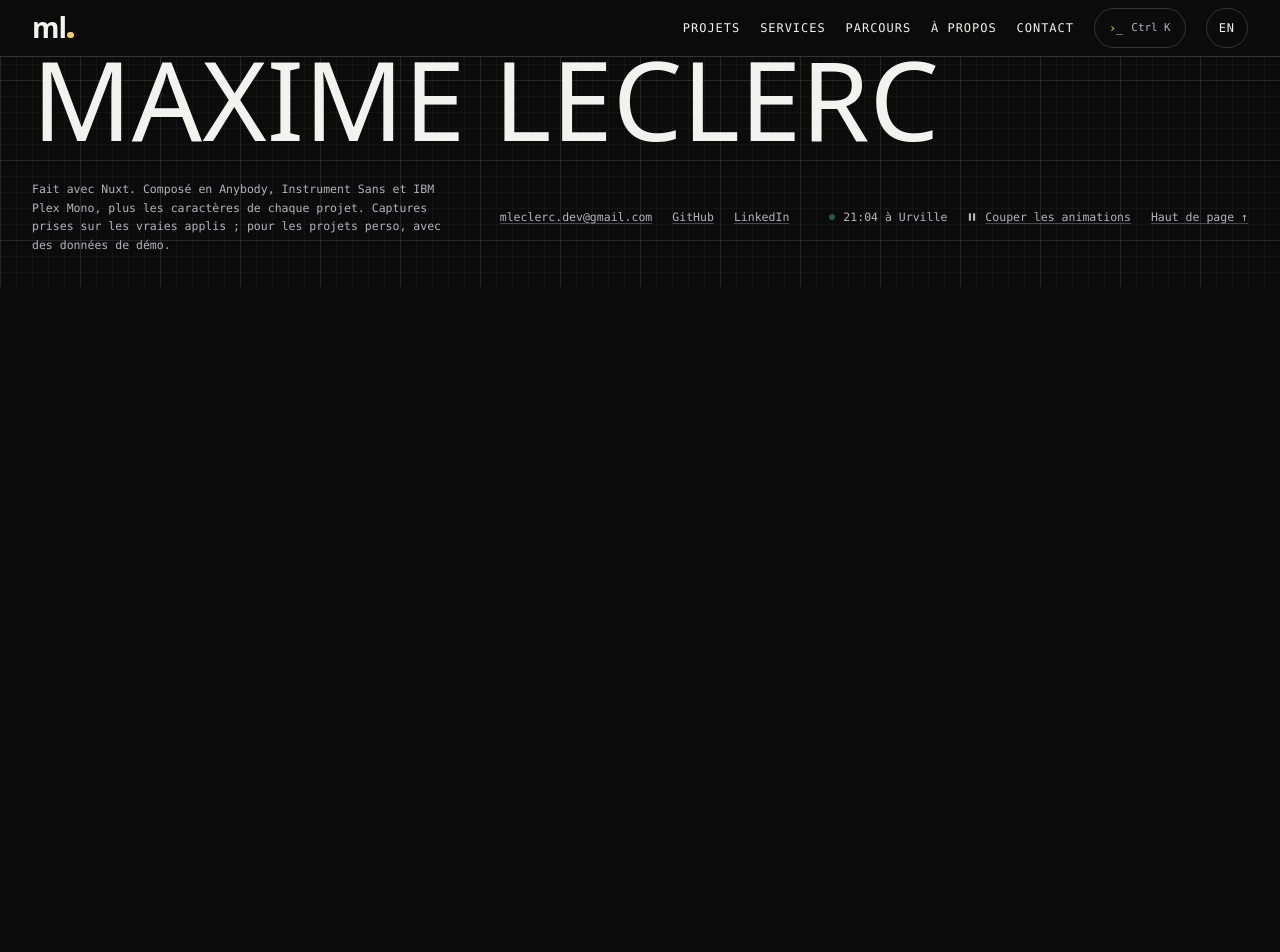
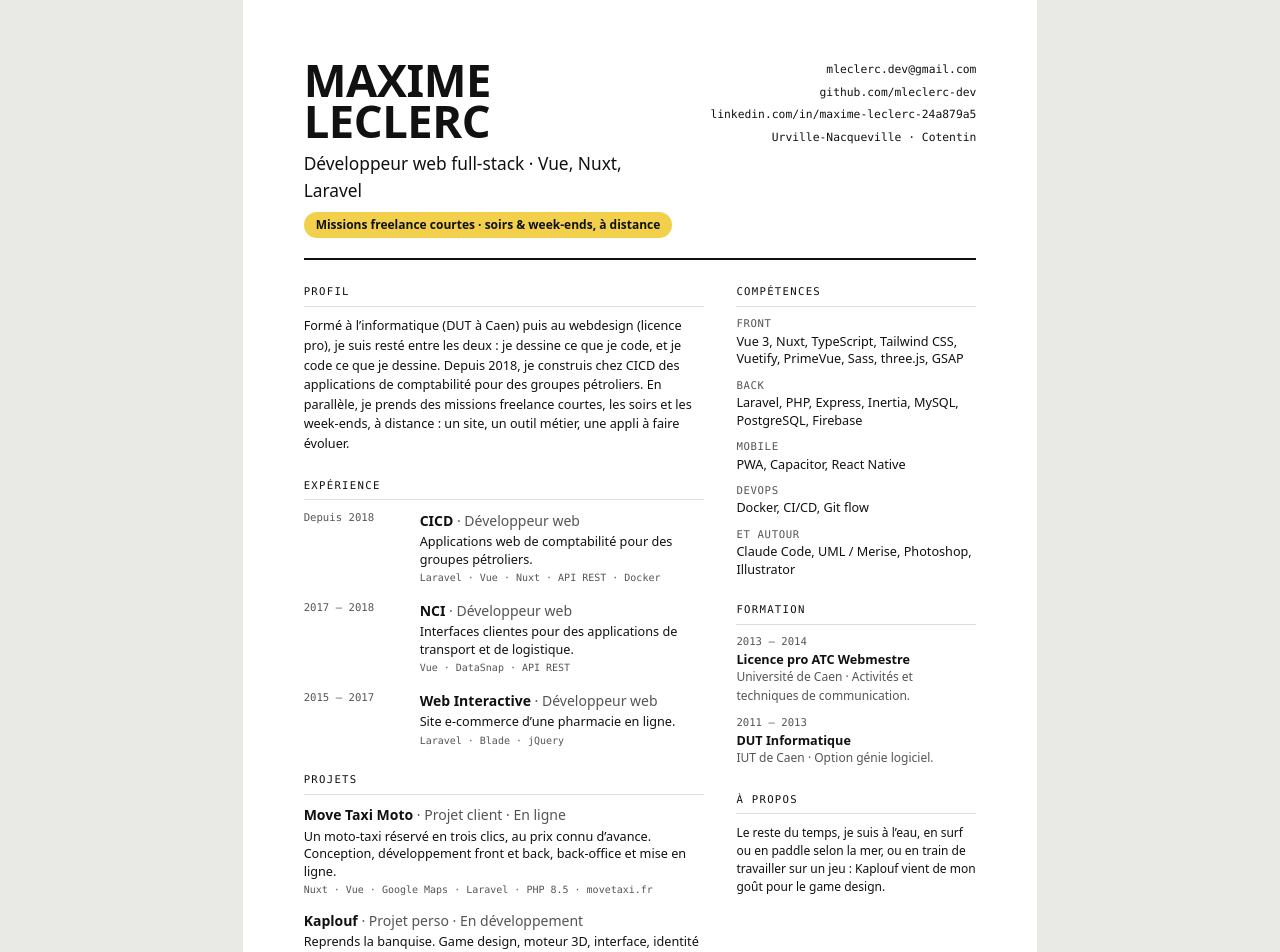
Before and after one commit to mleclerc-dev/portfolio, a Nuxt app: page /cv in a window 1280 px wide. Shown: the top 952 px of the page. Before the commit the page ends 800 px from the top, so only its background shows below. Built offline with nearby package versions, Linux system fonts and the light colour scheme.

Commit message:
feat(cv): add printable CV and PDF exports

```diff
--- /dev/null
+++ b/app/pages/cv.vue
@@ -0,0 +1,143 @@
+<script setup lang="ts">
+import { career, person, projects, skills, type Locale } from '~/data/content'
+
+/*
+ * The CV, built from the same data as the site, laid out as one A4 page.
+ * It is exported to /public/cv/*.pdf; it can also be printed from the browser.
+ */
+definePageMeta({ layout: false })
+const { t, locale } = useI18n()
+const lang = computed(() => locale.value as Locale)
+
+useHead({ htmlAttrs: { class: 'cv-page' }, meta: [{ name: 'robots', content: 'noindex' }] })
+useSeoMeta({ title: () => t('cv.title') })
+
+const work = career.filter((c) => c.kind === 'work')
+const school = career.filter((c) => c.kind === 'school')
+const links = person.links.filter((l) => l.href)
+// "Projet perso : game design…" → "Game design…" (the provenance is already on the line above)
+const capitalize = (s: string) => s.charAt(0).toUpperCase() + s.slice(1)
+const host = (href: string) => href.replace(/^https?:\/\/(www\.)?/, '').replace(/\/$/, '')
+</script>
+
+<template>
+  <main class="cv mx-auto bg-white text-[#111]">
+    <!-- Header -->
+    <header class="flex items-start justify-between gap-8 border-b-2 border-[#111] pb-5">
+      <div>
+        <h1 class="font-display text-[34pt] font-black uppercase leading-[0.9] tracking-[-0.01em] [font-stretch:88%]">{{ person.name }}</h1>
+        <p class="mt-2 text-[13pt] font-medium">{{ t('cv.role') }} · Vue, Nuxt, Laravel</p>
+        <p class="mt-2 inline-flex items-center gap-2 rounded-full bg-[#f2d04b] px-3 py-1 text-[9pt] font-semibold">{{ t('cv.available') }}</p>
+      </div>
+      <ul class="shrink-0 space-y-1 text-right font-mono text-[8.5pt] leading-relaxed">
+        <li>{{ person.email }}</li>
+        <li v-for="l in links" :key="l.label">{{ host(l.href) }}</li>
+        <li>{{ person.location }} · {{ t('about.photo_caption').split(', ')[1] }}</li>
+      </ul>
+    </header>
+
+    <div class="mt-6 grid grid-cols-[1fr_15rem] gap-8">
+      <div>
+        <!-- Profile -->
+        <section>
+          <h2 class="cv-h">{{ t('cv.profile') }}</h2>
+          <p class="text-[9.5pt] leading-[1.55]">{{ t('about.p1') }} {{ t('about.p2') }}</p>
+        </section>
+
+        <!-- Experience -->
+        <section class="mt-6">
+          <h2 class="cv-h">{{ t('cv.experience') }}</h2>
+          <ol class="space-y-3.5">
+            <li v-for="c in work" :key="c.place" class="grid grid-cols-[6.5rem_1fr] gap-3">
+              <p class="font-mono text-[8pt] text-[#555]">{{ c.period[lang] }}</p>
+              <div>
+                <p class="text-[10.5pt] font-bold">{{ c.place }} <span class="font-normal text-[#555]">· {{ c.title[lang] }}</span></p>
+                <p class="mt-0.5 text-[9.5pt] leading-snug">{{ c.text[lang] }}</p>
+                <p v-if="c.stack" class="mt-0.5 font-mono text-[7.5pt] text-[#555]">{{ c.stack }}</p>
+              </div>
+            </li>
+          </ol>
+        </section>
+
+        <!-- Projects -->
+        <section class="mt-6">
+          <h2 class="cv-h">{{ t('cv.projects') }}</h2>
+          <ul class="space-y-3">
+            <li v-for="p in projects" :key="p.id">
+              <p class="text-[10.5pt] font-bold">
+                {{ p.name[lang] }}
+                <span class="font-normal text-[#555]">· {{ t(`bento.${p.origin}`) }} · {{ p.status[lang] }}</span>
+              </p>
+              <p class="mt-0.5 text-[9.5pt] leading-snug">{{ p.tagline[lang] }} {{ capitalize(p.role[lang].replace(/^[^:]+:\s*/, '')) }}</p>
+              <p class="mt-0.5 font-mono text-[7.5pt] text-[#555]">{{ p.stack.join(' · ') }}<template v-if="p.url"> · {{ host(p.url) }}</template></p>
+            </li>
+          </ul>
+        </section>
+      </div>
+
+      <aside>
+        <!-- Skills -->
+        <section>
+          <h2 class="cv-h">{{ t('cv.skills') }}</h2>
+          <dl class="space-y-2.5">
+            <div v-for="s in skills" :key="s.group.fr">
+              <dt class="font-mono text-[8pt] uppercase tracking-[0.06em] text-[#555]">{{ s.group[lang] }}</dt>
+              <dd class="text-[9.5pt] leading-snug">{{ s.items.join(', ') }}</dd>
+            </div>
+          </dl>
+        </section>
+
+        <!-- Education -->
+        <section class="mt-6">
+          <h2 class="cv-h">{{ t('cv.education') }}</h2>
+          <ol class="space-y-2.5">
+            <li v-for="c in school" :key="c.place">
+              <p class="font-mono text-[8pt] text-[#555]">{{ c.period[lang] }}</p>
+              <p class="text-[9.5pt] font-bold leading-snug">{{ c.title[lang] }}</p>
+              <p class="text-[9pt] text-[#555]">{{ c.place }} · {{ c.text[lang] }}</p>
+            </li>
+          </ol>
+        </section>
+
+        <!-- Beyond work -->
+        <section class="mt-6">
+          <h2 class="cv-h">{{ t('about.heading') }}</h2>
+          <p class="text-[9pt] leading-[1.5]">{{ t('about.p3') }}</p>
+        </section>
+      </aside>
+    </div>
+
+    <p class="no-print mt-10 text-center">
+      <button type="button" class="rounded-full bg-[#111] px-5 py-2.5 font-mono text-[0.75rem] uppercase tracking-[0.1em] text-white" onclick="window.print()">{{ t('cv.print') }}</button>
+    </p>
+  </main>
+</template>
+
+<style scoped>
+.cv {
+  width: 210mm;
+  min-height: 297mm;
+  padding: 16mm 16mm 14mm;
+}
+.cv-h {
+  margin-bottom: 0.6rem;
+  font-family: var(--font-mono);
+  font-size: 8pt;
+  font-weight: 500;
+  letter-spacing: 0.12em;
+  text-transform: uppercase;
+  border-bottom: 1px solid #ddd;
+  padding-bottom: 0.3rem;
+}
+@media print {
+  .cv {
+    min-height: 0;
+    height: 296mm;
+    padding-bottom: 8mm;
+    overflow: hidden;
+  }
+  .no-print {
+    display: none;
+  }
+}
+</style>
```
Also changed, not shown: 2 other files (tests, documents, lock files or other folders).
